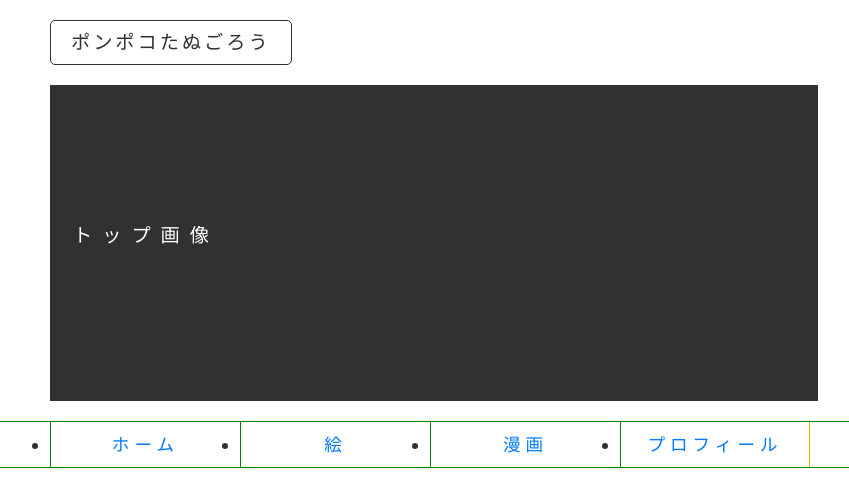
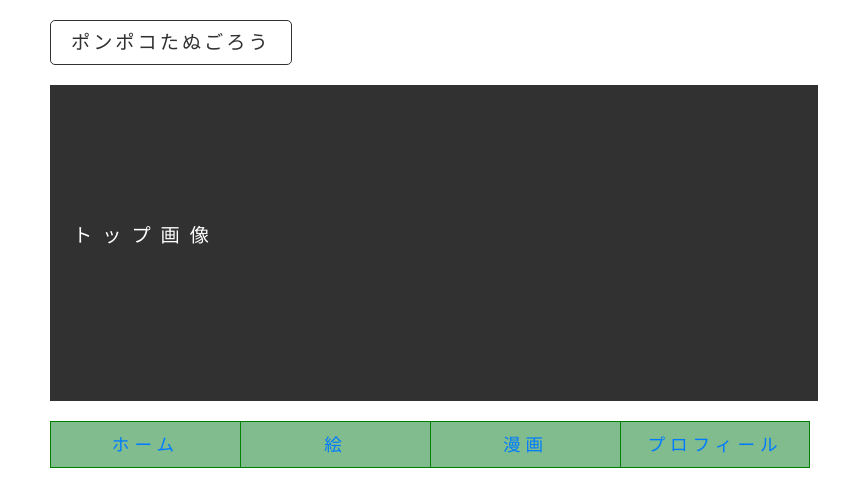
Before and after one commit to roku6b/ptanugoro, a plain HTML site: page docs/index.html in a window 1280 px wide. Shown: the top 485 px of the page, without its empty margins (206-1055 px from the left). Drawn offline with nearby package versions, Linux system fonts and the light colour scheme.

Commit message:
Add files via upload

```diff
--- a/docs/css/style.css
+++ b/docs/css/style.css
@@ -6,12 +6,9 @@
 }
 
 body{
-/*--
-font: 14px/1.6 "Hiragino Kaku Gothic Pro",Osaka,"メイリオ","ＭＳ Ｐゴシック","MS PGothic",Verdana,Arial,sans-serif;
-*/
-font-family: dot;
-margin:0;
-color:#313131;
+  font: 14px/1.6 "Hiragino Kaku Gothic Pro",Osaka,"メイリオ","ＭＳ Ｐゴシック","MS PGothic",Verdana,Arial,sans-serif;
+  margin:0;
+  color:#313131;
 }
 
 img{
@@ -32,7 +29,7 @@ a:visited{
     transition: all 0.5s;
 }
 a:hover {
-    color: #F5A862;
+    color: #BEDFC2;
     -webkit-transition: all 0.5s;
     -moz-transition: all 0.5s;
     transition: all 0.5s;
@@ -85,33 +82,37 @@ header p{
 
 
 nav{
+    position: relative;
     width: 100%;
-    border-top: 1px solid green;
-    border-bottom: 1px solid green;
     margin-bottom: 5px;
+    text-align: center;
     overflow: hidden;
 }
 nav ul{
     width: 60%;
     margin-left: 20%;
+    text-align: center;
 }
 nav li{
+    list-style: none;
     width: calc(25% - 2px);
     font-size: 110%;
     letter-spacing: 5px;
     font-weight: 400;
     line-height: 45px;
+    border-top: 1px solid green;
+    border-bottom: 1px solid green;
     border-left: 1px solid green;
-    color: #313131;
+    background: #80BC8E;
     text-align: center;
     float: left;
 }
 nav li:last-child{
-    border-right: 1px solid orange;
+    border-right: 1px solid green;
 }
 
 nav li:hover{
-    background-color: orange;
+    background-color: #BEDFC2;
     transition: background-color 0.5s ease-out;
     color: #fff;
 }
```
